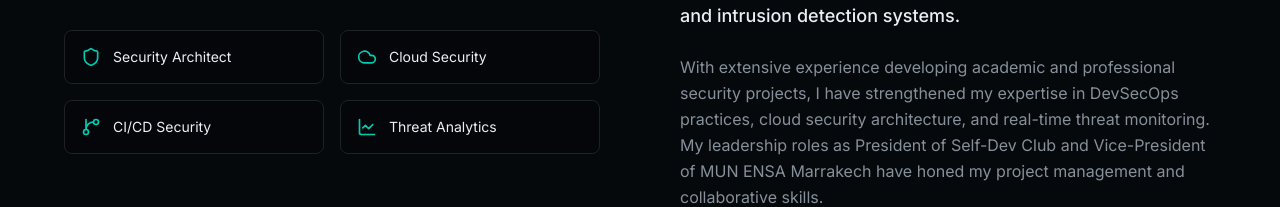
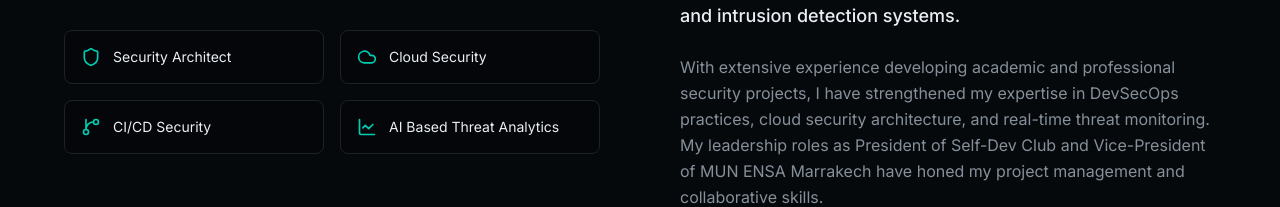
Before and after one commit to mourad-el-ouatik/portfolio, a Next.js app: page / in a window 1280 px wide. Shown: the part 1246-1453 px from the top of the page. Built offline with nearby package versions, Linux system fonts and the light colour scheme.

Commit message:
Update label for Threat Analytics to AI Based Threat Analytics

```diff
--- a/components/about.tsx
+++ b/components/about.tsx
@@ -9,7 +9,7 @@ const highlights = [
   { icon: Shield, label: "Security Architect" },
   { icon: Cloud, label: "Cloud Security" },
   { icon: GitBranch, label: "CI/CD Security" },
-  { icon: LineChart, label: "Threat Analytics" },
+  { icon: LineChart, label: "AI Based Threat Analytics" },
 ]
 
 export function About() {
```
